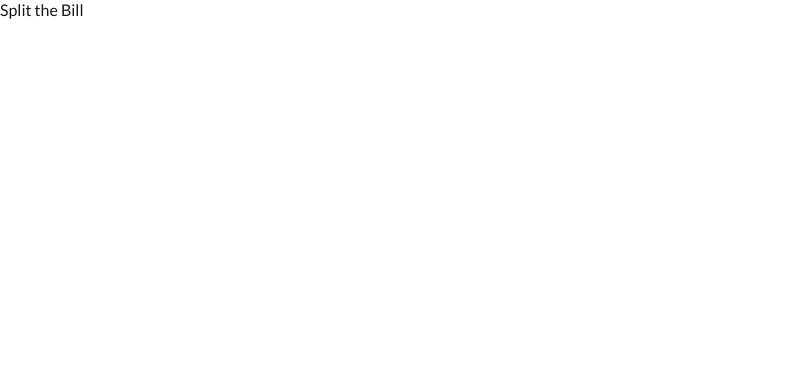
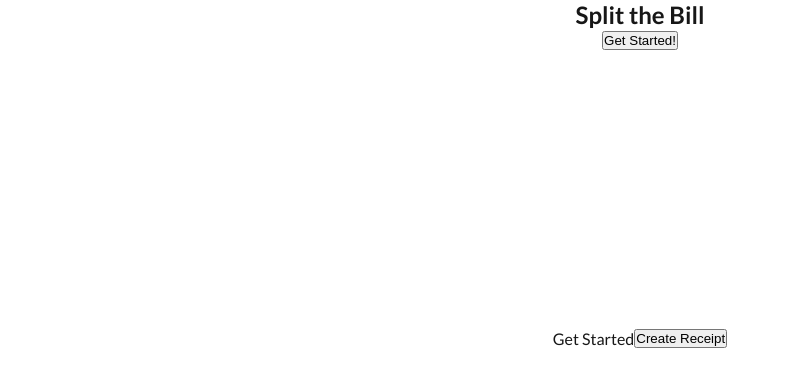
Before and after one commit to jieun-lee/split-the-bill, a Next.js app: page / in a window 1280 px wide. Shown: the top 386 px of the page, without its empty margins (0-789 px from the left). Built offline with nearby package versions, Linux system fonts and the light colour scheme.

Commit message:
Add stages and StageSelector

```diff
--- /dev/null
+++ b/src/components/StageSelector.module.css
@@ -0,0 +1,4 @@
+.wrapper {
+	display: flex;
+	justify-content: center;
+}
--- /dev/null
+++ b/src/components/StageSelector.tsx
@@ -0,0 +1,40 @@
+import { getStageName, Stage } from "@/models/stage";
+import styles from './StageSelector.module.css';
+
+interface IStageSelectorProps {
+	currentStage: Stage;
+	previousStage: Stage | undefined;
+	nextStage: Stage | undefined;
+	setStage: (stage: Stage) => void;
+}
+
+const StageSelector: React.FC<IStageSelectorProps> = (props) => {
+	const { currentStage, previousStage, nextStage, setStage } = props;
+
+	// Get Started shows a button on the Stage itself, don't need to render the stage selector
+	// TODO: uncomment after setting stage from Get Started step
+	// if (currentStage === Stage.GetStarted) {
+	// 	return null;
+	// }
+
+	// TODO: hide the back button for the Create Receipt stage
+	return (
+		<div className={styles.wrapper}>
+			{previousStage !== undefined && (
+				<button onClick={() => setStage(previousStage)}>
+					{getStageName(previousStage)}
+				</button>
+			)}
+			<div>
+				{getStageName(currentStage)}
+			</div>
+			{nextStage !== undefined && (
+				<button onClick={() => setStage(nextStage)}>{
+					getStageName(nextStage)}
+				</button>
+			)}
+		</div>
+	)
+}
+
+export default StageSelector;
--- /dev/null
+++ b/src/models/stage.ts
@@ -0,0 +1,43 @@
+export enum Stage {
+	GetStarted = 0,
+	CreateReceipt = 1,
+	AddPayees = 2,
+	AllocateItems = 3,
+	FinalBill = 4,
+}
+
+export const getStageName = (stage: Stage): string => {
+	switch (stage) {
+		case Stage.GetStarted:
+			return "Get Started";
+		case Stage.CreateReceipt:
+			return "Create Receipt";
+		case Stage.AddPayees:
+			return "Add Payees";
+		case Stage.AllocateItems:
+			return "Allocate Items";
+		case Stage.FinalBill:
+			return "Final Bill";
+		default:
+			// TODO: throw error
+			return "";
+	}
+}
+
+export const getPreviousStage = (currentStage: Stage): Stage | undefined => {
+	if (currentStage === Stage.GetStarted) {
+		return undefined;
+	}
+	else {
+		return currentStage - 1;
+	}
+}
+
+export const getNextStage = (currentStage: Stage): Stage | undefined => {
+	if (currentStage === Stage.FinalBill) {
+		return undefined;
+	}
+	else {
+		return currentStage + 1;
+	}
+}
--- /dev/null
+++ b/src/pages/SplitTheBill.module.css
@@ -0,0 +1,3 @@
+.stageWrapper {
+	min-height: 300px;
+}
--- a/src/pages/SplitTheBill.tsx
+++ b/src/pages/SplitTheBill.tsx
@@ -1,9 +1,48 @@
-import React from 'react';
+import StageSelector from '@/components/StageSelector';
+import { getNextStage, getPreviousStage, Stage } from '@/models/stage';
+import AddPayeesStage from '@/stages/AddPayeesStage';
+import AllocateItemsStage from '@/stages/AllocateItemsStage';
+import CreateReceiptStage from '@/stages/CreateReceiptStage';
+import FinalBillStage from '@/stages/FinalBillStage';
+import GetStartedStage from '@/stages/GetStartedStage';
+import React, { useCallback, useState } from 'react';
+import styles from "./SplitTheBill.module.css";
 
 const SplitTheBill: React.FC = () => {
+	const [currentStage, setCurrentStage] = useState<Stage>(Stage.GetStarted);
+
+	const renderStage = useCallback(() => {
+		switch (currentStage) {
+			case Stage.GetStarted:
+				return <GetStartedStage />;
+			case Stage.CreateReceipt:
+				return <CreateReceiptStage />;
+			case Stage.AddPayees:
+				return <AddPayeesStage />;
+			case Stage.AllocateItems:
+				return <AllocateItemsStage />;
+			case Stage.FinalBill:
+				return <FinalBillStage />;
+			default:
+				// TODO: handle unknown stage, allow users to restart
+				return <GetStartedStage />;
+		}
+	}, [currentStage]);
+
 	return (
 		<div>
-			Split the Bill
+			<h2>Split the Bill</h2>
+			<div className={styles.stageWrapper}>
+				{renderStage()}
+			</div>
+			<div>
+				<StageSelector
+					currentStage={currentStage}
+					previousStage={getPreviousStage(currentStage)}
+					nextStage={getNextStage(currentStage)}
+					setStage={setCurrentStage}
+				/>
+			</div>
 		</div>
 	)
 }
--- /dev/null
+++ b/src/stages/AddPayeesStage.tsx
@@ -0,0 +1,9 @@
+const AddPayeesStage: React.FC = () => {
+	return (
+		<div>
+			Add Payees
+		</div>
+	)
+}
+
+export default AddPayeesStage;
--- /dev/null
+++ b/src/stages/AllocateItemsStage.tsx
@@ -0,0 +1,9 @@
+const AllocateItemsStage: React.FC = () => {
+	return (
+		<div>
+			Allocate Items
+		</div>
+	)
+}
+
+export default AllocateItemsStage;
--- /dev/null
+++ b/src/stages/CreateReceiptStage.tsx
@@ -0,0 +1,9 @@
+const CreateReceiptStage: React.FC = () => {
+	return (
+		<div>
+			Create Receipt
+		</div>
+	)
+}
+
+export default CreateReceiptStage;
--- /dev/null
+++ b/src/stages/FinalBillStage.tsx
@@ -0,0 +1,9 @@
+const FinalBillStage: React.FC = () => {
+	return (
+		<div>
+			Final Bill
+		</div>
+	)
+}
+
+export default FinalBillStage;
--- /dev/null
+++ b/src/stages/GetStartedStage.tsx
@@ -0,0 +1,9 @@
+const GetStartedStage: React.FC = () => {
+	return (
+		<div>
+			<button>Get Started!</button>
+		</div>
+	)
+}
+
+export default GetStartedStage;
--- a/src/styles/globals.css
+++ b/src/styles/globals.css
@@ -7,6 +7,7 @@ html,
 body {
   max-width: 100vw;
   overflow-x: hidden;
+  text-align: center;
 }
 
 body {
```
